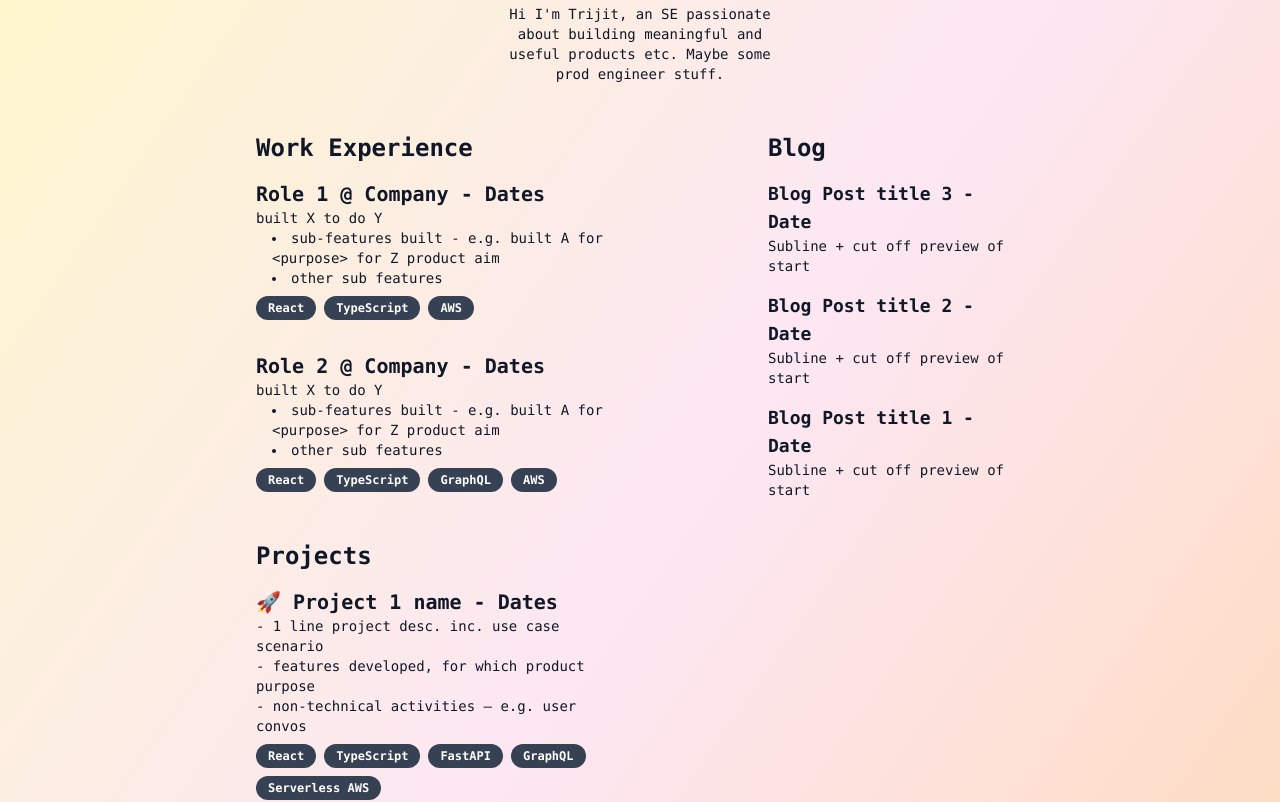
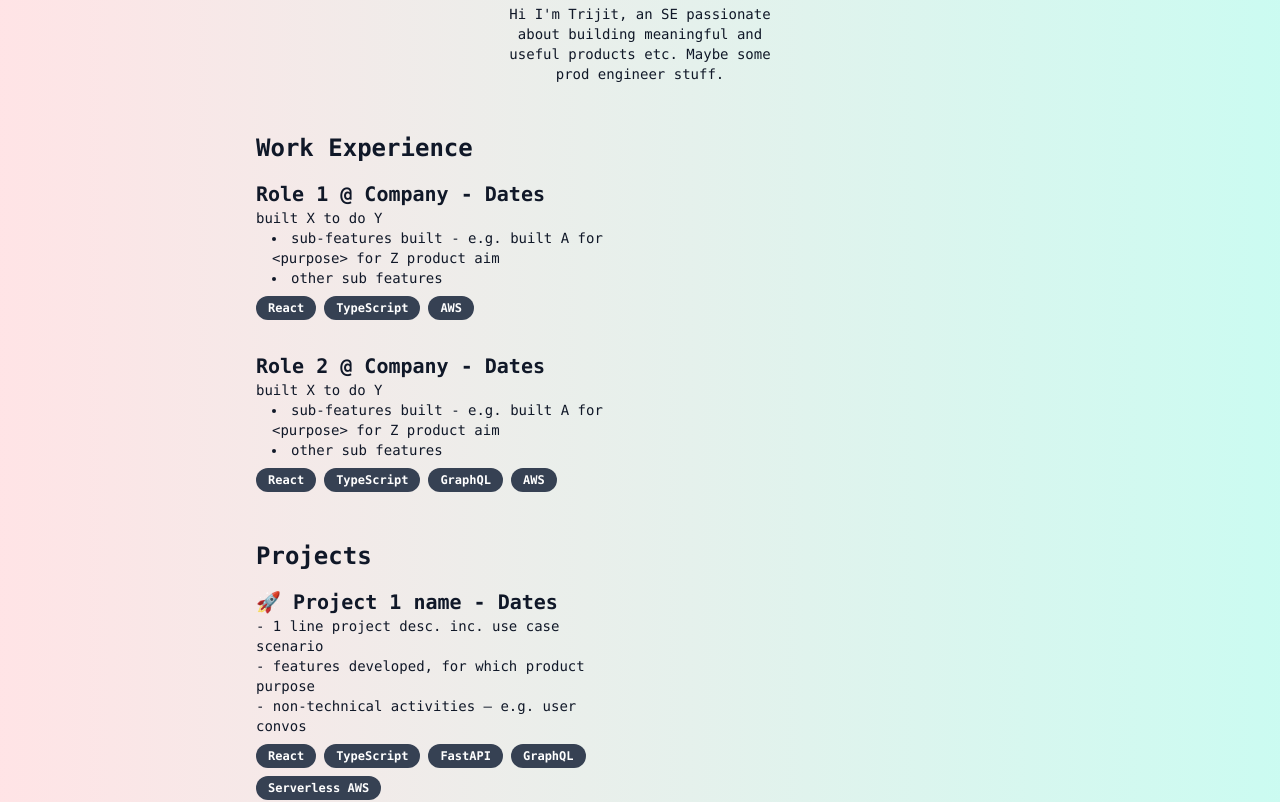
Before and after one commit to tri-jet/portfolio-site, a Next.js app: page / in a window 1280 px wide. Shown: the part 360-1162 px from the top of the page. Built offline with nearby package versions, Linux system fonts and the light colour scheme.

Commit message:
feat: Comment out blog section and change background gradient

```diff
--- a/app/page.tsx
+++ b/app/page.tsx
@@ -3,7 +3,7 @@ import {SkillPills} from './components/SkillPills';
 
 export default function Home() {
   return (
-    <div className="min-h-screen bg-gradient-to-br from-yellow-100 via-pink-100 to-orange-200">
+    <div className="min-h-screen bg-gradient-to-r from-rose-100 to-teal-100">
     <main className="min-h-screen flex flex-col items-center bg-transparent">
         {/* Central content area, 3/5 width, centered */}
         <div className="w-3/5 mx-auto font-mono text-sm text-gray-900">
@@ -82,7 +82,7 @@ export default function Home() {
             </div>
 
             {/* Right Column: Blog */}
-            <div className="w-1/3 ml-auto">
+            {/* <div className="w-1/3 ml-auto">
               <h2 className="text-2xl font-bold mb-4">Blog</h2>
               <div className="mb-4">
                 <h3 className="text-lg font-semibold">Blog Post title 3 - Date</h3>
@@ -96,7 +96,7 @@ export default function Home() {
                 <h3 className="text-lg font-semibold">Blog Post title 1 - Date</h3>
                 <p>Subline + cut off preview of start</p>
               </div>
-            </div>
+            </div> */}
           </div>
         </div>
     </main>
```
